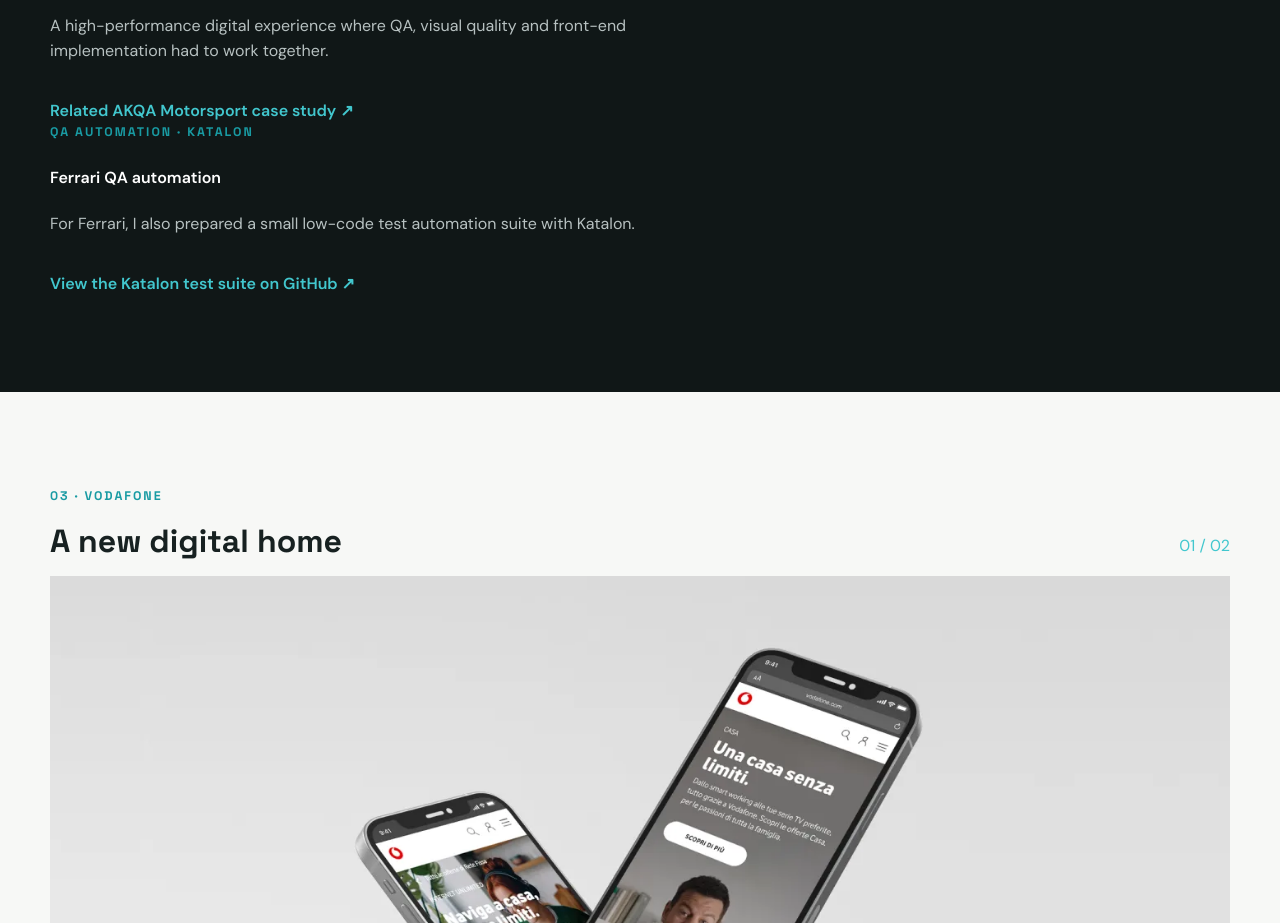
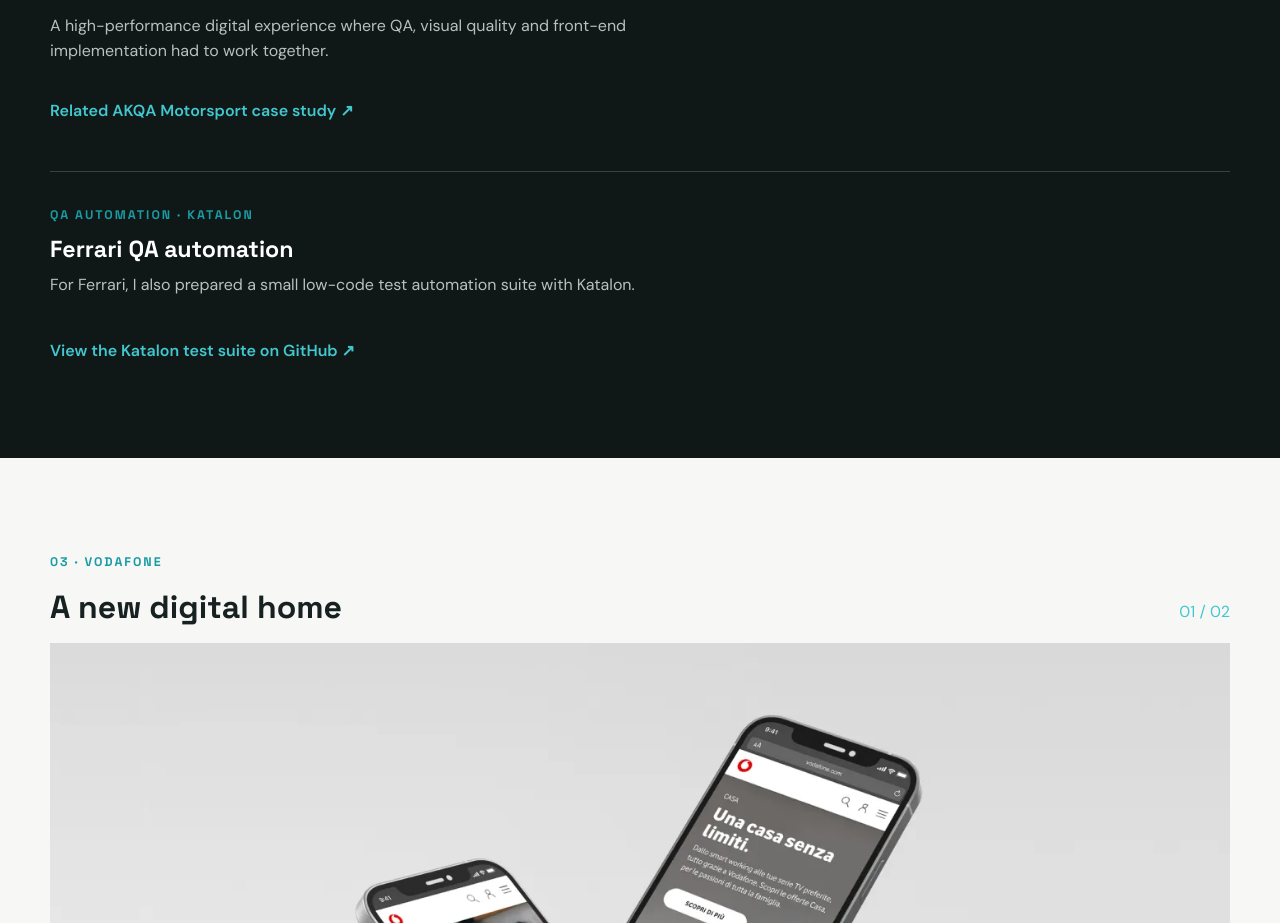
Before and after one commit to alicepaggi/portfolio, a plain HTML site: page work/akqa-ux-qa.html in a window 1280 px wide. Shown: the part 3348-4271 px from the top of the page. Drawn offline with Linux system fonts and the light colour scheme.

Commit message:
Improve Ferrari automation suite separation

```diff
--- a/css/case-hover.css
+++ b/css/case-hover.css
@@ -16,6 +16,28 @@
 
 .case-page .dark .project-link:hover {
   color: #fff;
+}
+
+/* Keep project information and automation work visually distinct */
+.case-page .automation-suite {
+  margin-top: 48px;
+  padding-top: 34px;
+  border-top: 1px solid rgba(255,255,255,.18);
+}
+
+.case-page .automation-suite .eyebrow {
+  margin-bottom: 10px;
+}
+
+.case-page .automation-suite h4 {
+  margin: 0 0 8px;
+  font-family: "Space Grotesk", sans-serif;
+  font-size: 1.45rem;
+  line-height: 1.2;
+}
+
+.case-page .automation-suite .case-copy-block {
+  margin: 0 0 22px;
 }
 
 /* Photo carousel arrows: white background with black arrow on hover */
```
